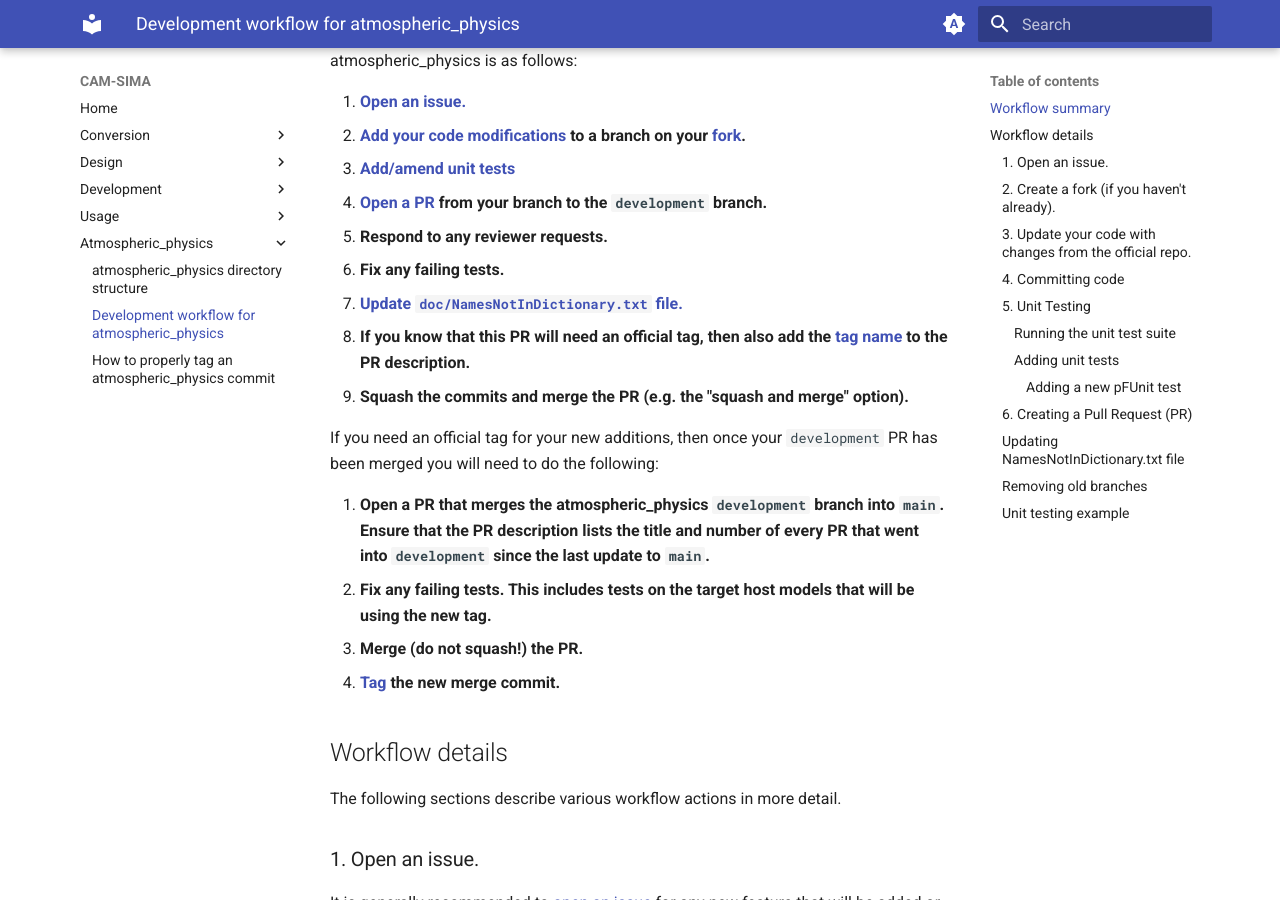
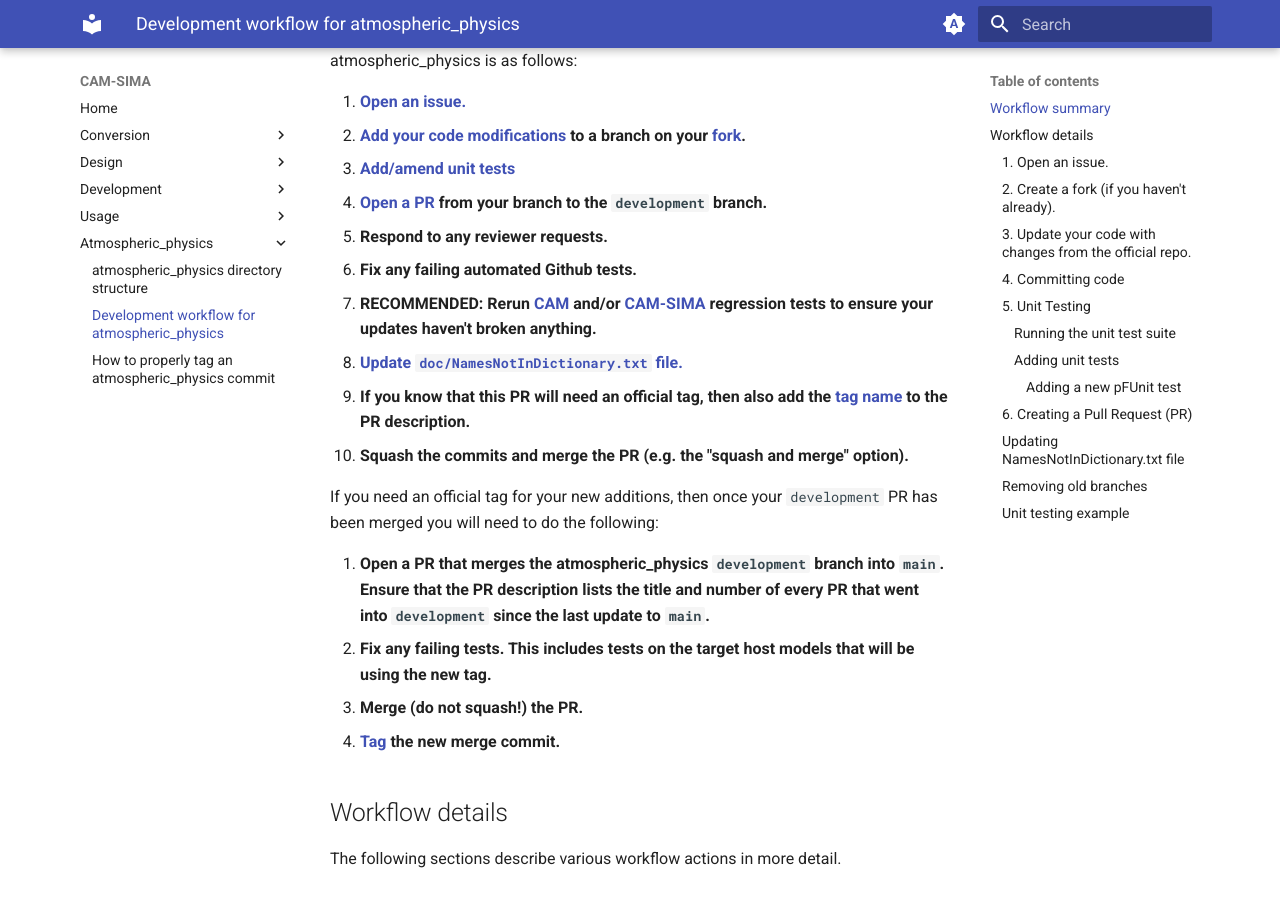
Before and after one commit to kuanchihwang/CAM-SIMA-Docs, an MkDocs documentation site: the page built from docs/atmospheric_physics/development_workflow.md, in a window 1280 px wide and 900 px high, scrolled down 367 px. Built offline with MkDocs 1.6.1 and Material for MkDocs 9.7.7, drawn with Linux system fonts in a browser that asks for light colours.

Commit message:
clarify what failing tests &add step to run regression tests

```diff
--- a/docs/atmospheric_physics/development_workflow.md
+++ b/docs/atmospheric_physics/development_workflow.md
@@ -7,14 +7,15 @@ This page describes the general workflow for adding new developments to the [atm
 The general workflow for adding a feature, bug-fix, or modification to atmospheric_physics is as follows:
 
   1.  [**Open an issue.**](#1-open-an-issue)
-  2.  **[Add your code modifications](#3-update-your-code-with-changes-from-the-official-repo) to a branch on your [fork](#2-create-a-fork-if-you-havent-already).**
-  3.  **[Add/amend unit tests](#5-unit-testing)**
-  3.  **[Open a PR](#6-creating-a-pull-request-pr) from your branch to the `development` branch.**
-  4.  **Respond to any reviewer requests.**
-  5.  **Fix any failing tests.**
-  6.  **[Update `doc/NamesNotInDictionary.txt` file.](#updating-namesnotindictionarytxt-file)**
-  7.  **If you know that this PR will need an official tag, then also add the [tag name](Tagging-Instructions.md/#tag-naming-conventions) to the PR description.**
-  8.  **Squash the commits and merge the PR (e.g. the "squash and merge" option).**
+  1.  **[Add your code modifications](#3-update-your-code-with-changes-from-the-official-repo) to a branch on your [fork](#2-create-a-fork-if-you-havent-already).**
+  1.  **[Add/amend unit tests](#5-unit-testing)**
+  1.  **[Open a PR](#6-creating-a-pull-request-pr) from your branch to the `development` branch.**
+  1.  **Respond to any reviewer requests.**
+  1.  **Fix any failing automated Github tests.**
+  1.  **RECOMMENDED: Rerun [CAM](https://github.com/ESCOMP/CAM/wiki/CAM-SE-Workflows#run-cam-tests) and/or [CAM-SIMA](../development/cam-testing.md#regression-testing) regression tests to ensure your updates haven't broken anything.**
+  1.  **[Update `doc/NamesNotInDictionary.txt` file.](#updating-namesnotindictionarytxt-file)**
+  1.  **If you know that this PR will need an official tag, then also add the [tag name](Tagging-Instructions.md/#tag-naming-conventions) to the PR description.**
+  1.  **Squash the commits and merge the PR (e.g. the "squash and merge" option).**
 
 If you need an official tag for your new additions, then once your `development` PR has been merged you will need to do the following:
 
```
